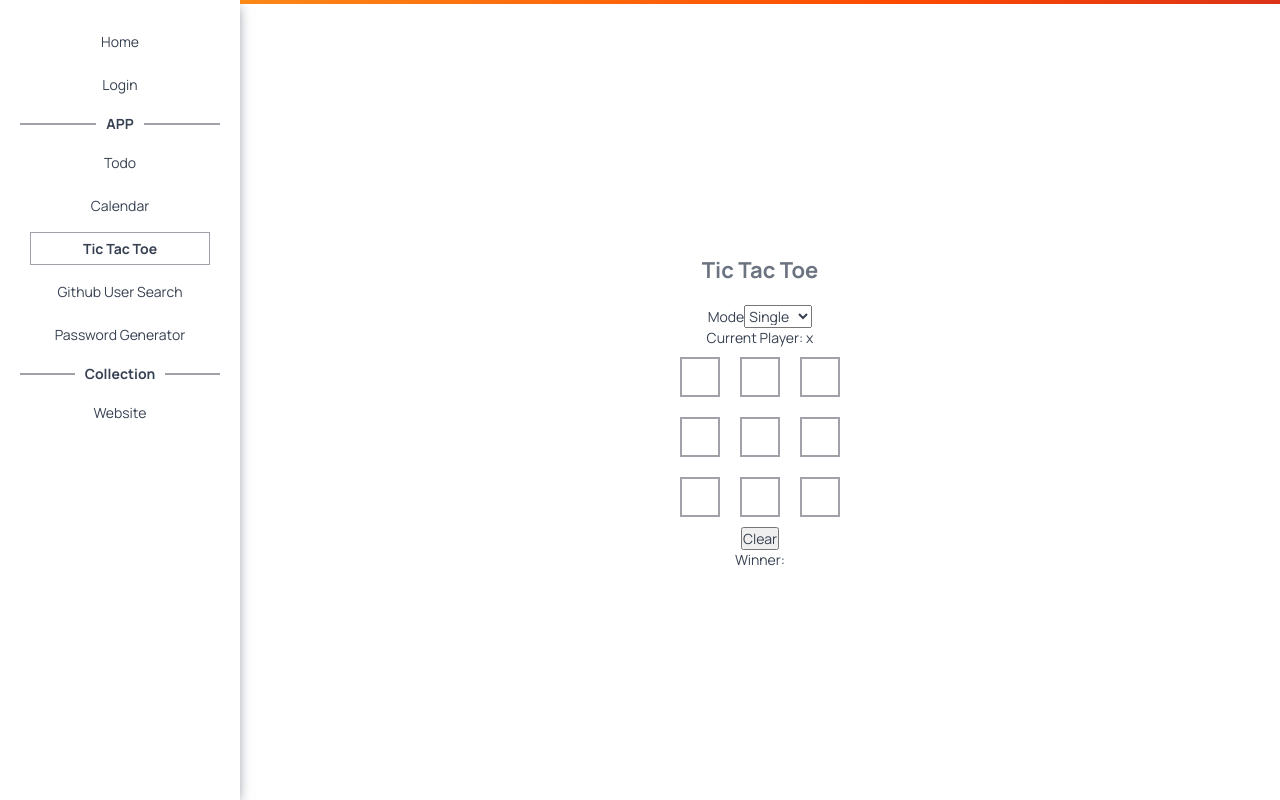
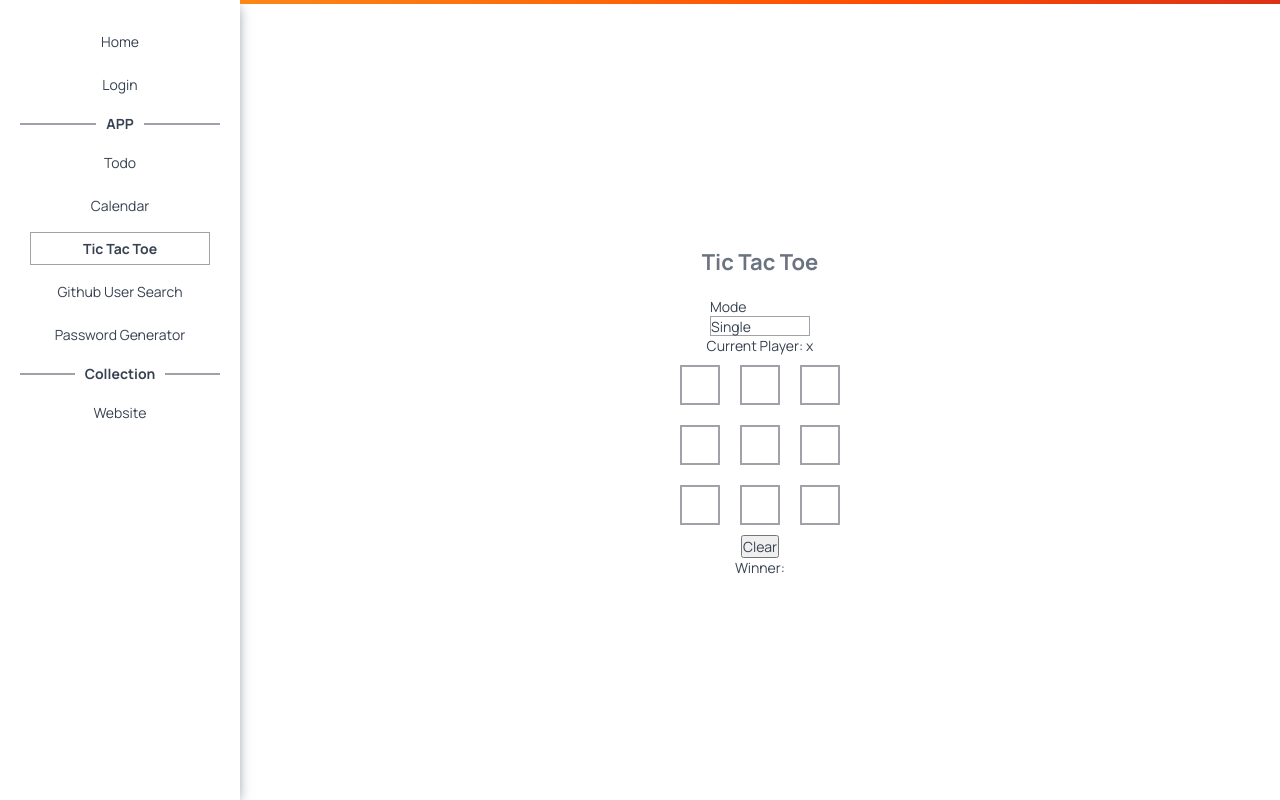
Before and after one commit to percy-ma/m-app, a React (Create React App) app: page /tic-tac-toe in a window 1280 px wide. Built offline with nearby package versions, Linux system fonts and the light colour scheme.

Commit message:
New Component: Select

```diff
--- /dev/null
+++ b/src/components/Select/index.js
@@ -0,0 +1,79 @@
+import React, { useState, useEffect } from 'react';
+import './index.scss';
+
+export function Select(props) {
+  const [selectValue, setSelectValue] = useState('');
+  const [selectText, setSelectText] = useState('');
+  const [optionShow, setOptionShow] = useState(false);
+  const [cell, setCell] = useState('');
+
+  const toggleOptionShow = () => {
+    setOptionShow(!optionShow);
+  };
+
+  const selectOption = (val, text) => {
+    props.onChange(val);
+    setSelectValue(val);
+    setSelectText(text);
+    setOptionShow(false);
+  };
+
+  useEffect(() => {
+    // set default option
+    React.Children.map(props.children, (child) => {
+      if (child.props.default) {
+        setSelectValue(child.props.value);
+        setSelectText(child.props.children);
+      }
+    });
+  }, []);
+
+  useEffect(() => {
+    // hide options if click outside selection
+    document.addEventListener(
+      'click',
+      (e) => {
+        if (cell && cell !== e.target && !cell.contains(e.target)) {
+          setOptionShow(false);
+        }
+      },
+      true
+    );
+  }, []);
+
+  return (
+    <div className="app-select" ref={(node) => setCell(node)}>
+      <div
+        className="select-value"
+        data-val={selectValue}
+        onClick={toggleOptionShow}
+      >
+        {selectText || (
+          <span className="select-placeholder">{props.placeholder || ''}</span>
+        )}
+      </div>
+      <div
+        className="app-options"
+        style={{ display: optionShow ? 'block' : 'none' }}
+      >
+        {React.Children.map(props.children, (child, index) => {
+          return (
+            <div
+              key={index}
+              className="app-option"
+              onClick={() =>
+                selectOption(child.props.value, child.props.children)
+              }
+            >
+              {child}
+            </div>
+          );
+        })}
+      </div>
+    </div>
+  );
+}
+
+export function Option(props) {
+  return <>{props.children}</>;
+}
--- /dev/null
+++ b/src/components/Select/index.scss
@@ -0,0 +1,22 @@
+.app-select {
+  position: relative;
+  .select-value {
+    display: block;
+    width: 100px;
+    height: 20px;
+    border: 1px solid var(--border);
+    cursor: pointer;
+  }
+  .select-placeholder {
+    color: var(--gray-dark);
+  }
+  .app-options {
+    position: absolute;
+    background-color: var(--white);
+    width: 100%;
+    .app-option {
+      cursor: pointer;
+      border: 1px solid var(--border);
+    }
+  }
+}
--- a/src/components/index.js
+++ b/src/components/index.js
@@ -1,7 +1,10 @@
 import Input from './Input'
 import Avatar from './Avatar'
+import { Select, Option } from './Select'
 
 export {
     Input,
-    Avatar
+    Avatar,
+    Select,
+    Option
 }
--- a/src/page/ticTacToe/index.js
+++ b/src/page/ticTacToe/index.js
@@ -1,5 +1,6 @@
 import { useState, useEffect } from 'react';
 import { Error, HandleRound } from '@icon-park/react';
+import { Select, Option } from '../../components'
 import './index.scss';
 
 export default function TicTacToe() {
@@ -19,8 +20,8 @@ export default function TicTacToe() {
     [2, 4, 6],
   ];
 
-  const changeMode = (e) => {
-    setMode(e.target.value);
+  const changeMode = (mode) => {
+    setMode(mode);
     clearBoard();
   };
   const getWinner = () => {
@@ -93,11 +94,11 @@ export default function TicTacToe() {
     <div className="tic-tac-toe content-middle">
       <h3 className="title">Tic Tac Toe</h3>
       <div id="mode-select">
-        <label htmlFor="mode">Mode</label>
-        <select name="mode" onChange={changeMode}>
-          <option value="single">Single</option>
-          <option value="double">Double</option>
-        </select>
+        <div>Mode</div>
+        <Select value={mode} onChange={changeMode}>
+          <Option value="single" default>Single</Option>
+          <Option value="double">Double</Option>
+        </Select>
       </div>
       <div className="currentPlayer">Current Player: {currentPlayer}</div>
       <div className="board">
--- a/src/page/websites/index.js
+++ b/src/page/websites/index.js
@@ -1,5 +1,26 @@
 export default function Website() {
-    return (
-        <div></div>
-    )
+  return (
+    <div>
+      <ul>
+        <li>
+          <a href="https://dribbble.com/">Dribble</a>
+        </li>
+        <li>
+          <a href="https://collectui.com/designs">Collect UI</a>
+        </li>
+        <li>
+          <a href="https://www.colorsandfonts.com/">Color and Fonts</a>
+        </li>
+        <li>
+          <a href="https://www.shapedivider.app/">Shape Divider App</a>
+        </li>
+        <li>
+          <a href="https://www.frontendmentor.io/">Frontend Mentor</a>
+        </li>
+        <li>
+          <a href="https://www.codewell.cc/">Codewell</a>
+        </li>
+      </ul>
+    </div>
+  );
 }
```
